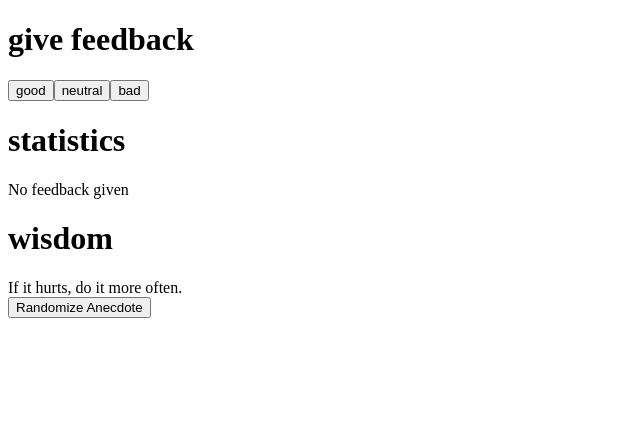
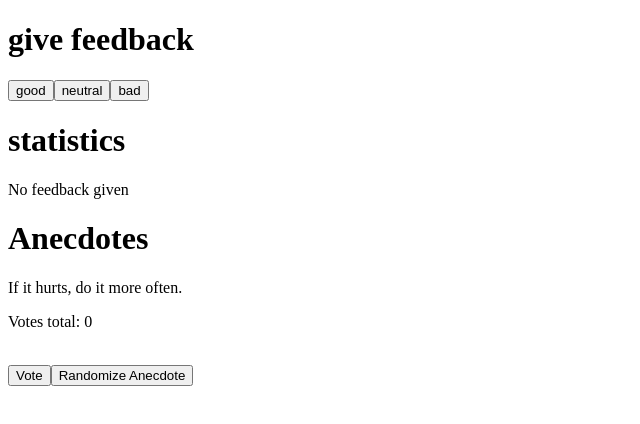
Before and after one commit to sonata22/FullStack_part1, a React (Vite) app in the folder patt1/: page / in a window 1280 px wide. Shown: the top 424 px of the page, without its empty margins (0-640 px from the left). Built offline with nearby package versions, Linux system fonts and the light colour scheme.

Commit message:
Completed 1.13*

```diff
--- a/patt1/src/App.jsx
+++ b/patt1/src/App.jsx
@@ -1,4 +1,15 @@
 import { useState } from 'react'
+
+const anecdotes = [
+  'If it hurts, do it more often.',
+  'Adding manpower to a late software project makes it later!',
+  'The first 90 percent of the code accounts for the first 10 percent of the development time...The remaining 10 percent of the code accounts for the other 90 percent of the development time.',
+  'Any fool can write code that a computer can understand. Good programmers write code that humans can understand.',
+  'Premature optimization is the root of all evil.',
+  'Debugging is twice as hard as writing the code in the first place. Therefore, if you write the code as cleverly as possible, you are, by definition, not smart enough to debug it.',
+  'Programming without an extremely heavy use of console.log is same as if a doctor would refuse to use x-rays or blood tests when diagnosing patients.',
+  'The only way to go fast, is to go well.'
+]
 
 const Button = (props) => {
   return (
@@ -49,6 +60,7 @@ const App = () => {
   const [neutral, setNeutral] = useState(0)
   const [bad, setBad] = useState(0)
   const [selected, setSelected] = useState(0)
+  const [votesNum, setVotesNum] = useState(Array(anecdotes.length).fill(0))
 
   function getRandomInt(max) {
     return Math.floor(Math.random() * max);
@@ -58,17 +70,11 @@ const App = () => {
   const clickOnNeutral = () => setNeutral(neutral + 1)
   const clickOnBad = () => setBad(bad + 1)
   const clickOnAnecdoteBtn = () => setSelected(getRandomInt(anecdotes.length))
-
-  const anecdotes = [
-    'If it hurts, do it more often.',
-    'Adding manpower to a late software project makes it later!',
-    'The first 90 percent of the code accounts for the first 10 percent of the development time...The remaining 10 percent of the code accounts for the other 90 percent of the development time.',
-    'Any fool can write code that a computer can understand. Good programmers write code that humans can understand.',
-    'Premature optimization is the root of all evil.',
-    'Debugging is twice as hard as writing the code in the first place. Therefore, if you write the code as cleverly as possible, you are, by definition, not smart enough to debug it.',
-    'Programming without an extremely heavy use of console.log is same as if a doctor would refuse to use x-rays or blood tests when diagnosing patients.',
-    'The only way to go fast, is to go well.'
-  ]
+  const clickVote = () => {
+    const copy = [...votesNum]
+    copy[selected] += 1
+    setVotesNum(copy)
+  }
 
   return (
     <div>
@@ -78,9 +84,11 @@ const App = () => {
       <Button action={clickOnBad} text='bad' />
       <h1>statistics</h1>
       <Stats props={{ good, neutral, bad }} />
-      <h1>wisdom</h1>
+      <h1>Anecdotes</h1>
       {anecdotes[selected]}
+      <p>Votes total: {votesNum[selected]}</p>
       <br />
+      <Button action={clickVote} text='Vote' />
       <Button action={clickOnAnecdoteBtn} text='Randomize Anecdote' />
     </div>
   )
```
